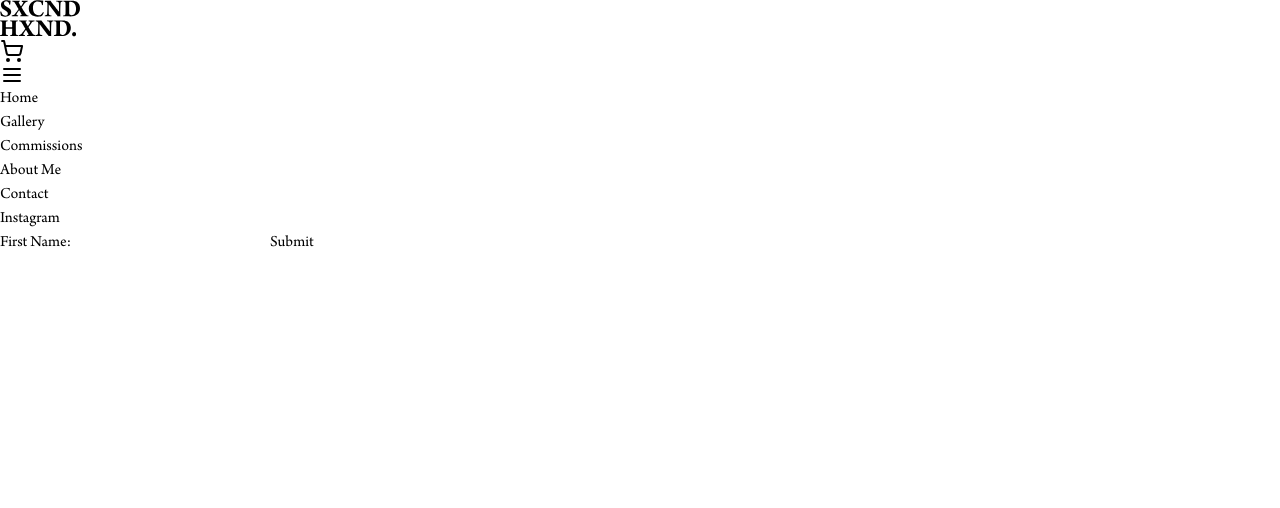
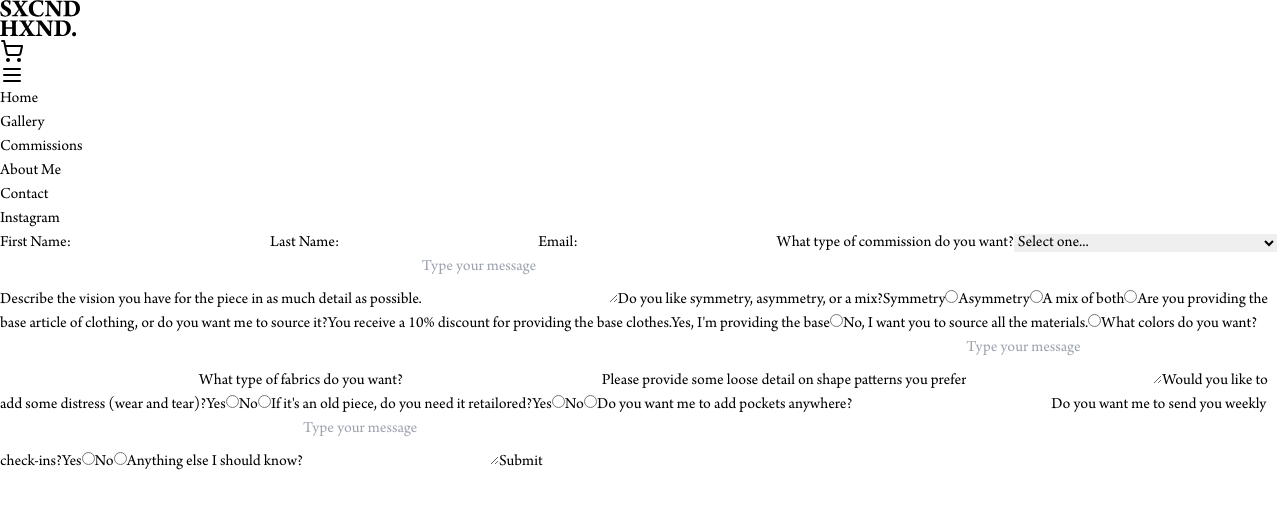
Before and after one commit to iFallenDawn/sxcndhxnd, a Next.js app: page /commissions in a window 1280 px wide. Shown: the top 508 px of the page. Built offline with nearby package versions, Linux system fonts and the light colour scheme.

Commit message:
setup basic commissions form

```diff
--- a/src/app/commissions/CommissionsForm.jsx
+++ b/src/app/commissions/CommissionsForm.jsx
@@ -1,16 +1,13 @@
 'use client'
 import { useState } from 'react'
 const CommissionsForm = (props) => {
-  const [firstName, setFirstName] = useState('')
-
-  const handleChange = (e) => setFirstName(e.target.value)
   return (
     <form className='flex flex-col'>
       <label>
         First Name:
-        <input type="text" name="firstName" className='border-solid border-2 border-sky-500' onChange={handleChange} />
+        <input type="text" name="firstName" />
       </label>
-      {/* <label>
+      <label>
         Last Name:
         <input type="text" name="lastName" />
       </label>
@@ -115,7 +112,7 @@ const CommissionsForm = (props) => {
       <label className="flex">
         Anything else I should know?
         <textarea name='extra ' placeholder="Type your message" className="border-solid border-2 border-sky-500" />
-      </label> */}
+      </label>
       <button>Submit</button>
     </form>
   )
```
